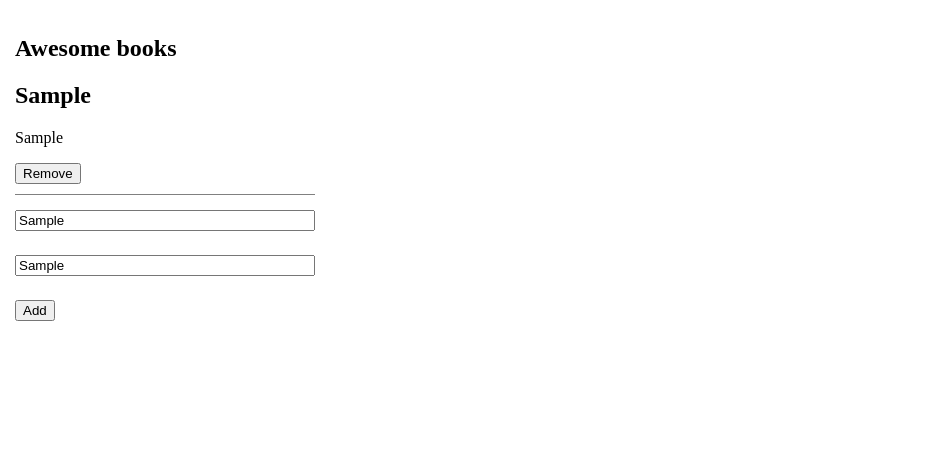
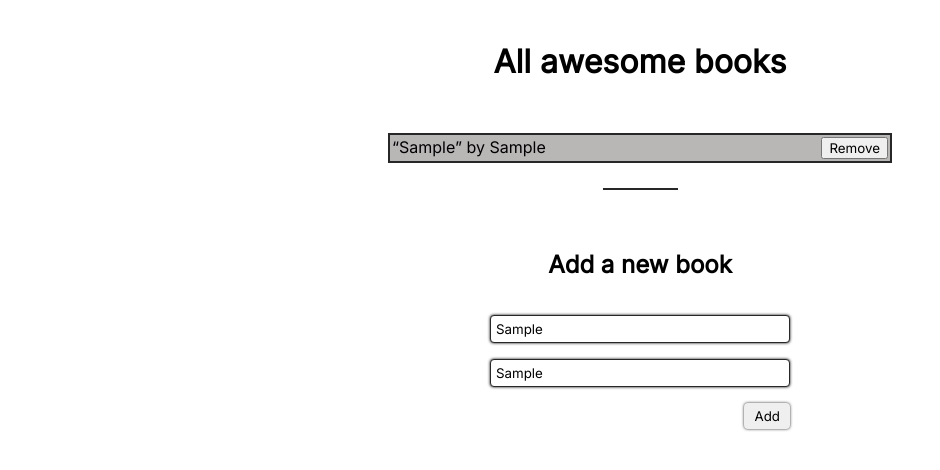
Before and after one commit to sntakirutimana72/awesome-books, a website: page index.html in a window 1280 px wide. Both pictures are taken after typing "Sample", "Sample" into the empty fields and a click on the input "Add". Shown: the whole page, without its empty margins (0-940 px from the left). Drawn offline with Linux system fonts and the light colour scheme.

Commit message:
Refactor html layout and look

```diff
--- a/index.css
+++ b/index.css
@@ -1,4 +1,9 @@
 /* Here you apply all kinds of styling to your app UIs */
+
+* {
+  font-family: 'Inter', sans-serif;
+  font-weight: normal;
+}
 
 html {
   scroll-behavior: smooth;
@@ -9,28 +14,87 @@ body {
   padding: 15px;
 }
 
+main {
+  max-width: 500px;
+  margin: 0 auto;
+}
+
+.books-manager {
+  display: flex;
+  flex-direction: column;
+  align-items: center;
+  gap: 25px;
+}
+
+.books-manager h1 {
+  text-align: center;
+  font-size: 32px;
+  line-height: 40px;
+  font-weight: 600;
+}
+
 .books-list {
-  max-width: 300px;
+  width: 100%;
+  border: 2px solid #272727;
+}
+
+.books-list.empty-list {
+  border: none;
 }
 
 .bookItem {
-  padding-bottom: 10px;
-  border-bottom: 1px solid grey;
+  padding: 2px;
+  display: flex;
+  flex-wrap: wrap;
+  justify-content: space-between;
+}
+
+.bookItem:nth-child(odd) {
+  background: rgb(185, 182, 182);
+}
+
+.sep-line {
+  width: 15%;
+  height: 2px;
+  background: #272727;
 }
 
 form {
   display: flex;
   flex-direction: column;
-  gap: 24px;
+  align-items: center;
+  width: 100%;
+  gap: 16px;
   padding-top: 15px;
   max-width: 300px;
+}
+
+form h2 {
+  font-size: 24px;
+  font-weight: 600;
+  text-align: center;
 }
 
 .field {
   box-sizing: border-box;
   width: 100%;
+  border-radius: 4px;
+  padding: 5px;
+  border: 1px solid #272727;
+  box-shadow: 0 0 3px black;
+}
+
+.field:focus {
+  outline: none;
+  border: 2px solid blue;
 }
 
 input[type='submit'] {
   max-width: fit-content;
+  align-self: flex-end;
+  border: none;
+  padding: 5px 10px;
+  border-radius: 4px;
+  box-shadow: 0 0 3px #272727;
+  cursor: pointer;
 }
--- a/index.html
+++ b/index.html
@@ -5,16 +5,22 @@
         <meta http-equiv="X-UA-Compatible" content="IE=edge">
         <meta name="viewport" content="width=device-width, initial-scale=1.0">
         <title>Awesome Books</title>
+        <link rel="preconnect" href="https://fonts.googleapis.com">
+        <link rel="preconnect" href="https://fonts.gstatic.com" crossorigin>
+        <link href="https://fonts.googleapis.com/css2?family=Inter&display=swap" rel="stylesheet">
         <link rel="stylesheet" href="index.css">
     </head>
     <body>
         <main>
             <section class="books-manager">
-                <h1>Awesome books</h1>
-                <div class="books-list">
+                <h1>All awesome books</h1>
 
-                </div>
+                <div class="books-list empty-list"></div>
+
+                <div class="sep-line"></div>
+
                 <form action="#" class="books-creator">
+                    <h2>Add a new book</h2>
                     <input type="text" class="field" name="title" placeholder="Title" required>
                     <input type="text" class="field" name="author" placeholder="Author" required>
                     <input type="submit" value="Add">
--- a/index.js
+++ b/index.js
@@ -9,6 +9,7 @@ class Book {
 }
 
 class BooksManager {
+
   constructor() {
     let idCounterTemp = localStorage.getItem('idCounter');
     if (idCounterTemp !== null) {
@@ -37,8 +38,17 @@ class BooksManager {
     localStorage.setItem('idCounter', this.idCounter);
     return newBook
   }
+
+  *getAllBooks() {
+    for (const book of this.books) {
+      yield book;
+    }
   }
 
+  isEmpty() {
+    return this.books.length === 0 ? true : false;
+  }
+}
 
 const booksList = document.querySelector('.books-list');
 const bookUniqueId = 'bookStorage';
@@ -49,21 +59,23 @@ function renderBook(book) {
   bookItem.id = book.bookId;
   bookItem.className = 'bookItem';
   bookItem.innerHTML = `
-    <h2>${book.bookTitle}</h2>
-    <p>${book.bookAuthor}</p>
+    <span><b>“${book.bookTitle}”</b> by ${book.bookAuthor}</span>
     <button class="btn" type="button" name="button" value="remove">Remove</button>
   `;
 
   return bookItem;
 }
 
+function toggleBooksListClasses(force) {
+  booksList.classList.toggle('empty-list', force);
+}
+
 function populateBooks() {
-  let books = localStorage.getItem(bookUniqueId);
-  if (books !== null) {
-    books = JSON.parse(books);
+  const books = [...booksManager.getAllBooks()];
   books.forEach((book) => { booksList.appendChild(renderBook(book)); });
-  } else {
-    localStorage.setItem('idCounter', 0);
+
+  if (!booksManager.isEmpty()) {
+    toggleBooksListClasses(false);
   }
 }
 
@@ -72,11 +84,16 @@ function remove(e) {
     const bookItem = e.target.parentElement;
     bookItem.style.display = 'none';
     booksManager.remove(parseInt(bookItem.id));
+
+    if (booksManager.isEmpty()) {
+      toggleBooksListClasses(true);
+    }
   }
 }
 
 function add(event) {
   event.preventDefault();
+  toggleBooksListClasses(false);
   const book = booksManager.add(this.elements.title.value,
   this.elements.author.value);
   booksList.appendChild(renderBook(book));
```
Lines whose indentation alone changed are shown as unchanged.
